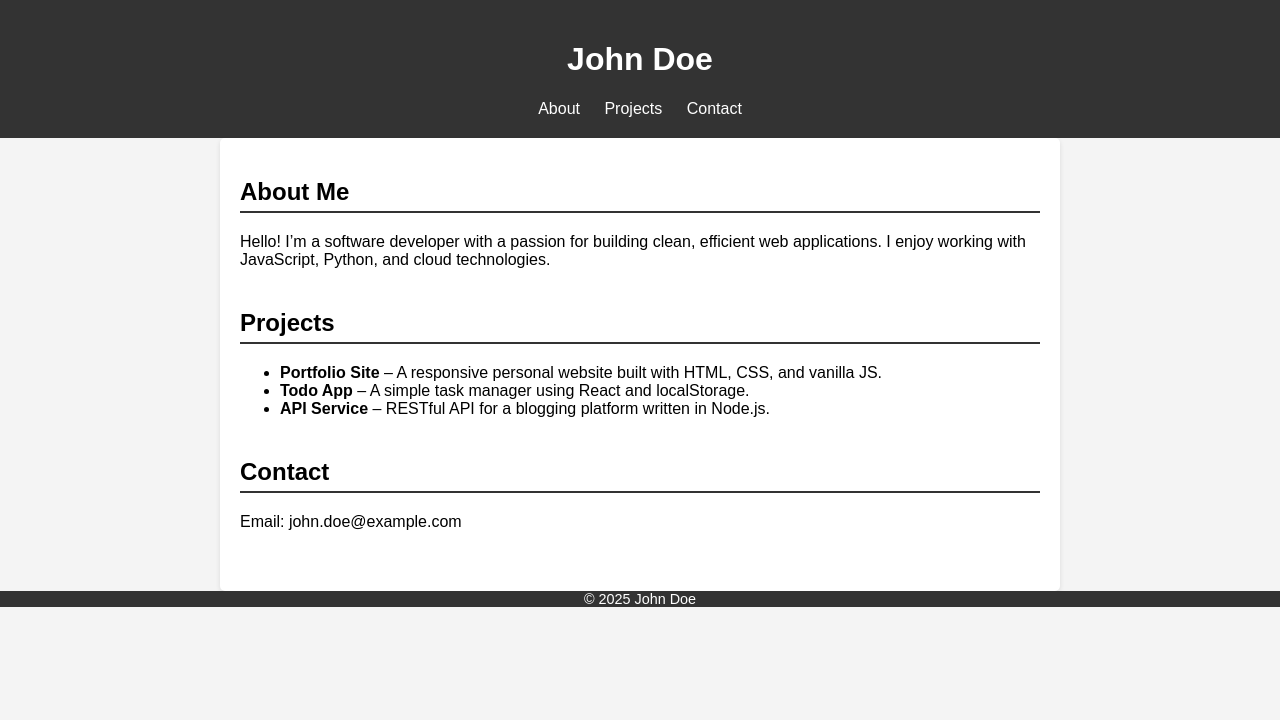
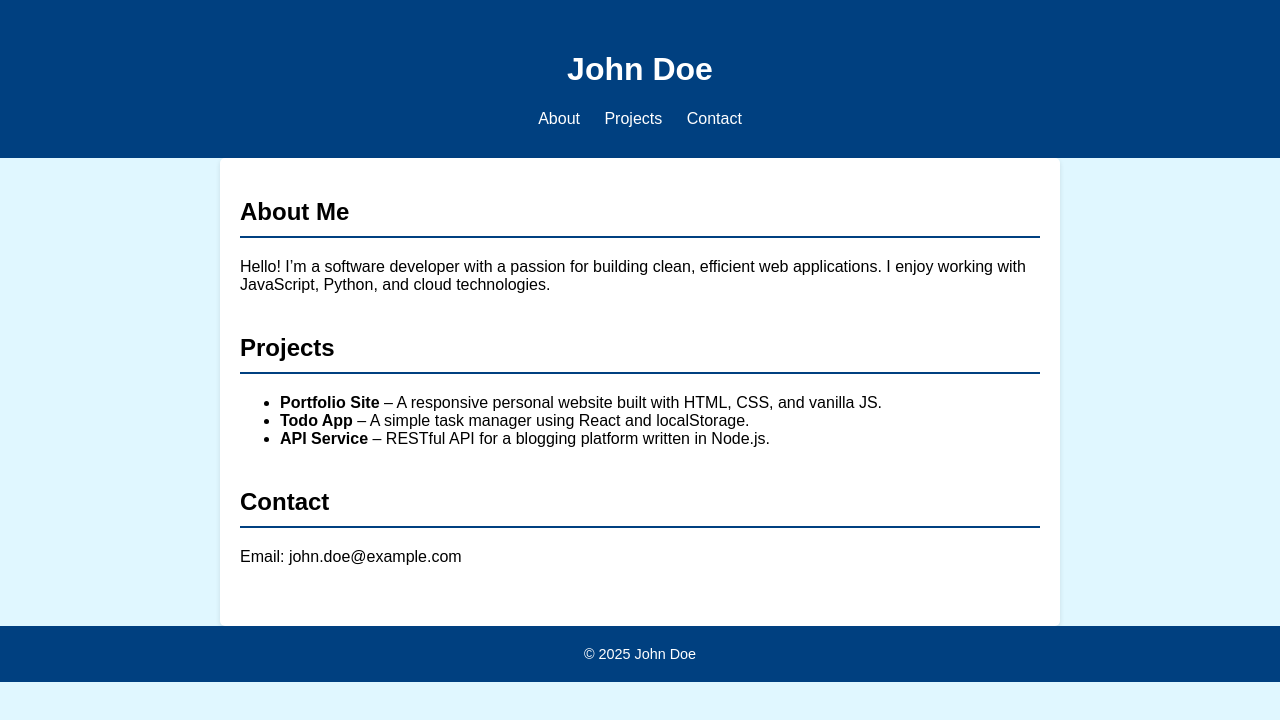
Before and after one commit to morin77/opencode-demo, a plain HTML site: page index.html in a window 1280 px wide. Drawn offline with Linux system fonts and the light colour scheme.

Commit message:
ポートフォリオサイトを青で爽やかなイメージに変更してください。スペースを入れるなど見やすく修正してください。 (vibe-kanban 8b51686d)

```diff
--- a/index.html
+++ b/index.html
@@ -5,13 +5,13 @@
   <meta name="viewport" content="width=device-width, initial-scale=1.0" />
   <title>My Portfolio</title>
   <style>
-    body {font-family: Arial, sans-serif; margin:0; padding:0; background:#f4f4f4;}
-    header{background:#333;color:white;padding:20px;text-align:center;}
+    body {font-family: Arial, sans-serif; margin:0; padding:0; background:#e0f7ff;}
+    header{background:#004080;color:white;padding:30px 0;text-align:center;}
     nav a{color:white;margin:0 10px;text-decoration:none;}
     main{padding:20px;max-width:800px;margin:auto;background:white;border-radius:5px;box-shadow:0 2px 5px rgba(0,0,0,.1);}
     section{margin-bottom:40px;}
-    h2{border-bottom:2px solid #333;padding-bottom:5px;}
-    footer{text-align:center;padding:10x;background:#333;color:white;font-size:.9em;}
+    h2{border-bottom:2px solid #004080;padding-bottom:10px;margin-top:20px;}
+    footer{text-align:center;padding:20px;background:#004080;color:white;font-size:.9em;}
   </style>
 </head>
 <body>
```
